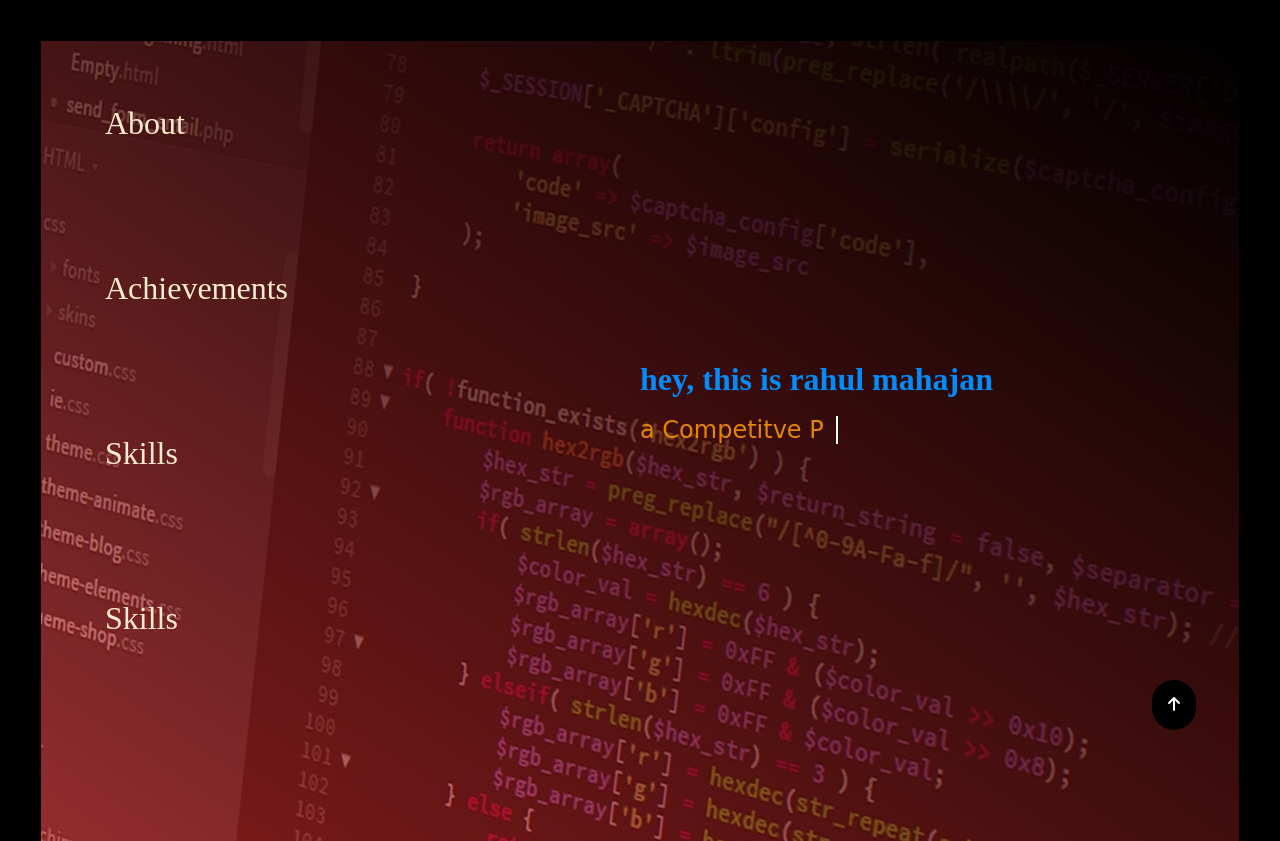
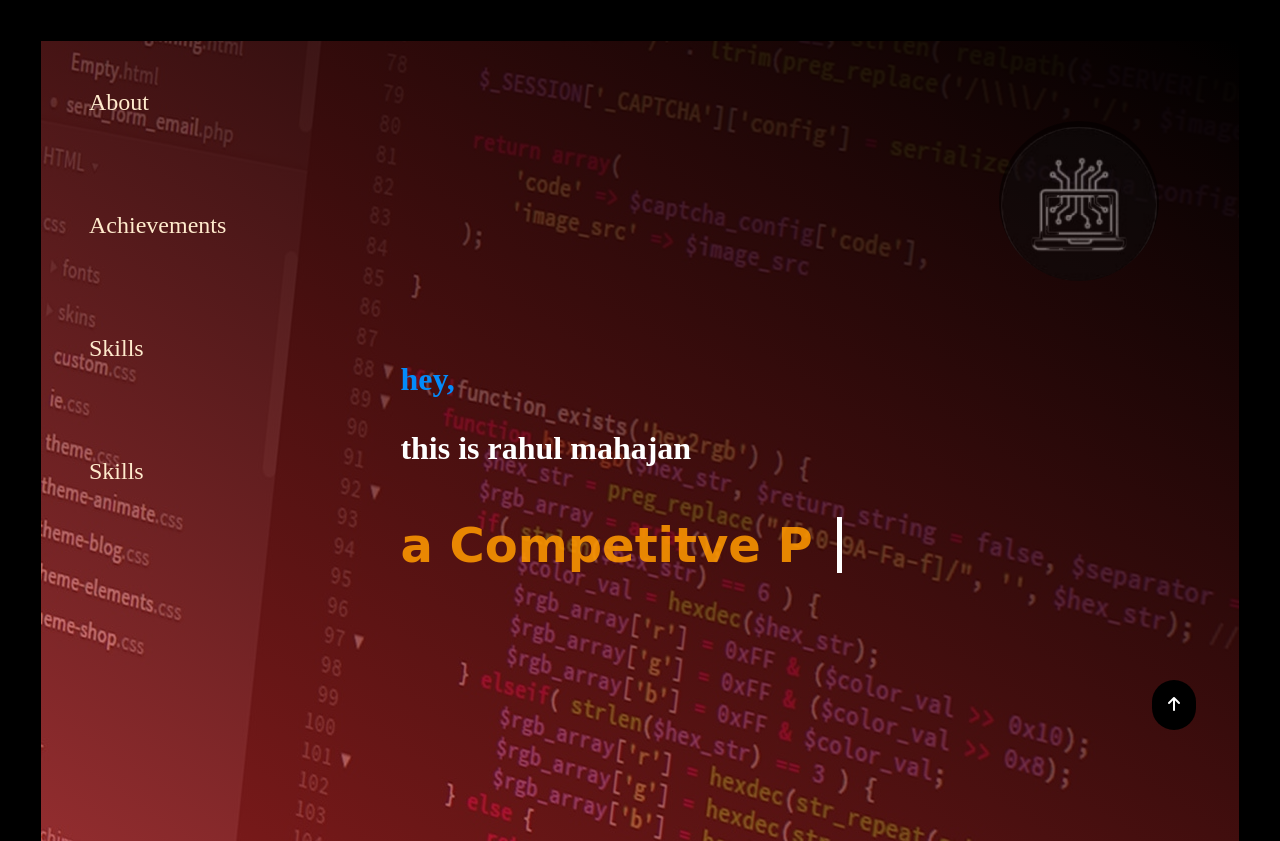
Before and after one commit to rahul1237/portfolio, a plain HTML site: page index.html in a window 1280 px wide. Shown: the top 841 px of the page. Drawn offline with Linux system fonts and the light colour scheme.

Commit message:
portfolio

```diff
--- a/index.html
+++ b/index.html
@@ -22,10 +22,14 @@
                     <li><a href="#parallax2">Skills</a></li>
                 </ul>
             </nav>
+            <img class="icon" src="icon-removebg-preview.jpg" alt="">
             <div class="texts">
-                <h1>
-                    hey, this is rahul mahajan
+                <h1 class="salutation">
+                    hey,
                 </h1>
+                <h2 class="intro">
+                    this is rahul mahajan
+                </h2>
                 <br>
                 <p>
                     <span class="typed-text"></span><span class="cursor">&nbsp;</span>
--- a/style.css
+++ b/style.css
@@ -3,16 +3,11 @@
     padding: 0;
     box-sizing: border-box;
     scroll-behavior: smooth;
+    /* overflow: hidden; */
 }
 
 html,body{
     height: 100%;
-}
-
-#navbar{
-    /* overflow: auto; */
-    /* position: absolute; */
-    /* left: %; */
 }
 
 .main_box{
@@ -24,23 +19,20 @@ html,body{
     list-style: none;
 }
 
-/* #head_list li{
-    float: right;
-} */
-
 #head_list li a{
     display: inline-block;
     text-decoration: none;
     color: blanchedalmond;
     text-align: center;
     margin: 2em;
-    font-size: 2em;
+    font-size: 1.5em;
 }
 
 
 #head_list  a:hover{
-    background-color: rgb(212, 17, 17);
+    background-color: rgb(180, 52, 52);
     transform: scale(1.5em);
+    color: #000;
 }
 
 .footer_bottom{
@@ -141,27 +133,35 @@ html,body{
 }
 
 .texts{
-    /* display: flex; */
     justify-content: center;
     align-items: center;
     position: absolute;
-    left: 50%;
+    left: 30%;
     top: 40%;
 }
 
 .texts h1{
     margin-right: 1em;
     color: rgb(3, 139, 250);
+    margin-bottom: 1em;
 }
 
+.intro{
+    margin-bottom: 1em;
+    font-size: 2em;
+}
+
+
+
 .text p{
-    font-size: 1.5em;
+    font-size: 3em;
     font-family: 'Dancing Script', cursive;
 }
 
 .typed-text{
     color: rgba(255, 153, 0, 0.87) ;
     text-align: center;
+    font-weight: 800;
 }
 
 .cursor{
@@ -278,3 +278,19 @@ html,body{
 transform: scale(1, 1);
 text-indent: 0;
 }
+
+
+.icon{
+    position: absolute;
+    left: 80%;
+    top: 10%;
+    border-radius: 100%;
+    width: 10em;
+    height: 10em;
+    background-color: transparent;
+    opacity: 0.5;
+}
+
+.icon:hover{
+    opacity: 1;
+}
```
Also changed, not shown: icon-removebg-preview.jpg (added), icon.png (added), icon1.svg (added).
